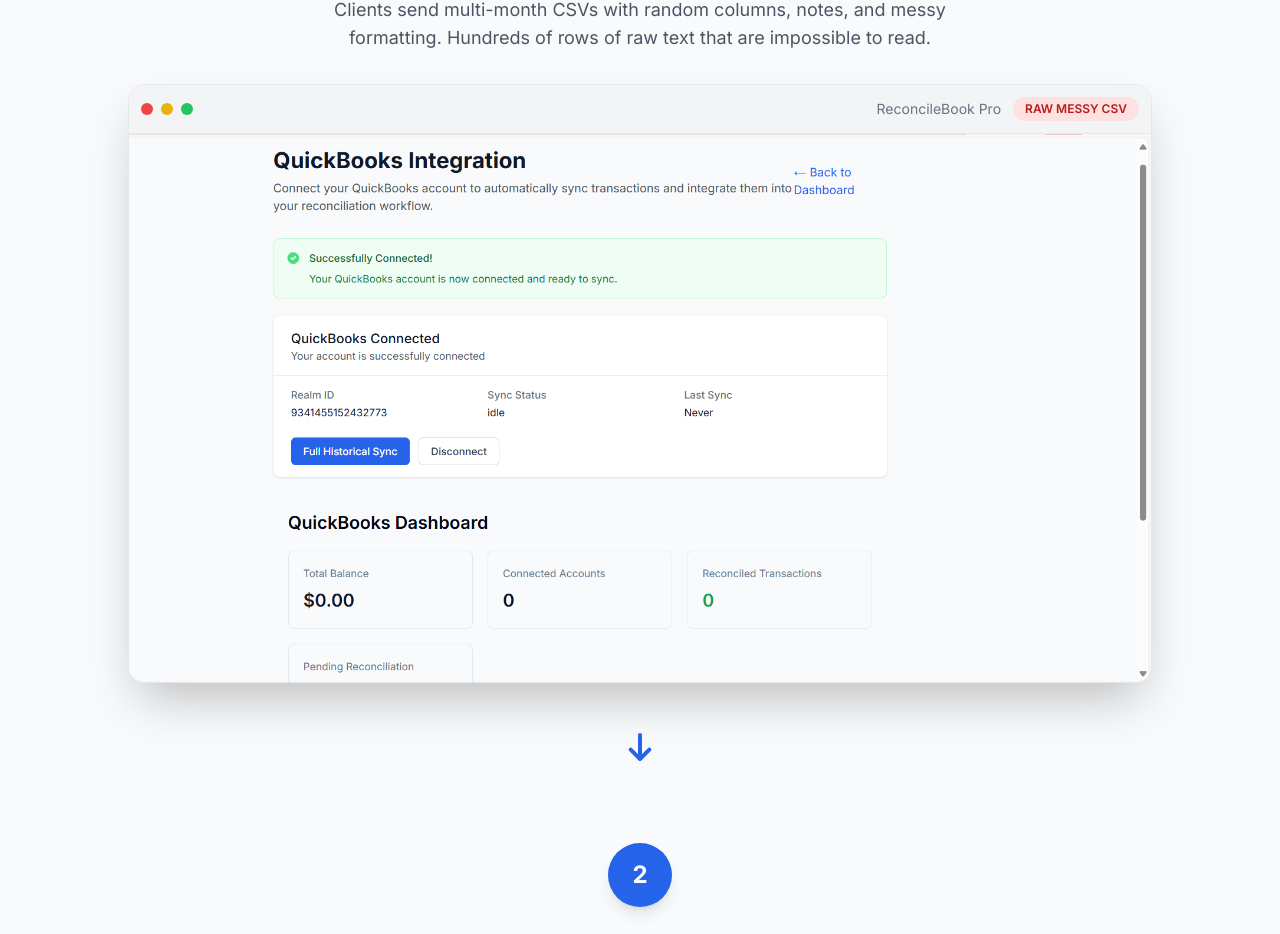
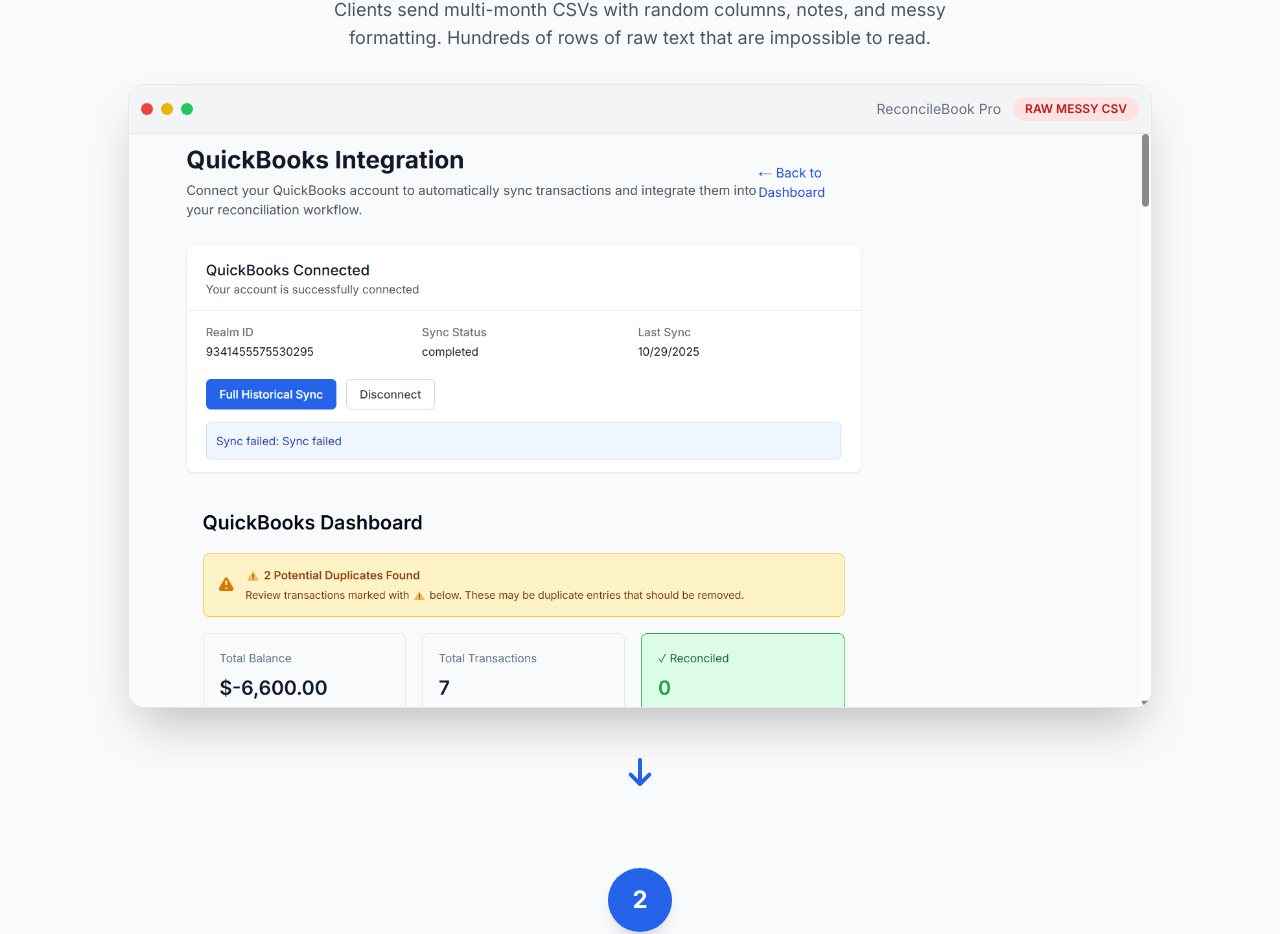
Before and after one commit to algominds35/bank-reconciliation-tool, a Next.js app: page / in a window 1280 px wide. Shown: the part 3411-4345 px from the top of the page. Built offline with nearby package versions, Linux system fonts and the light colour scheme.

Commit message:
Use Screenshot 205827 for messy CSV step 1

```diff
--- a/src/components/HowItWorks.tsx
+++ b/src/components/HowItWorks.tsx
@@ -6,7 +6,7 @@
       number: 1,
       title: "Do you have messy CSV files like this?",
       description: "Clients send multi-month CSVs with random columns, notes, and messy formatting. Hundreds of rows of raw text that are impossible to read.",
-      image: "/images/qb-integration-screenshot.png",
+      image: "/images/Screenshot 2025-10-29 205827.png",
       label: "RAW MESSY CSV"
     },
     {
```
